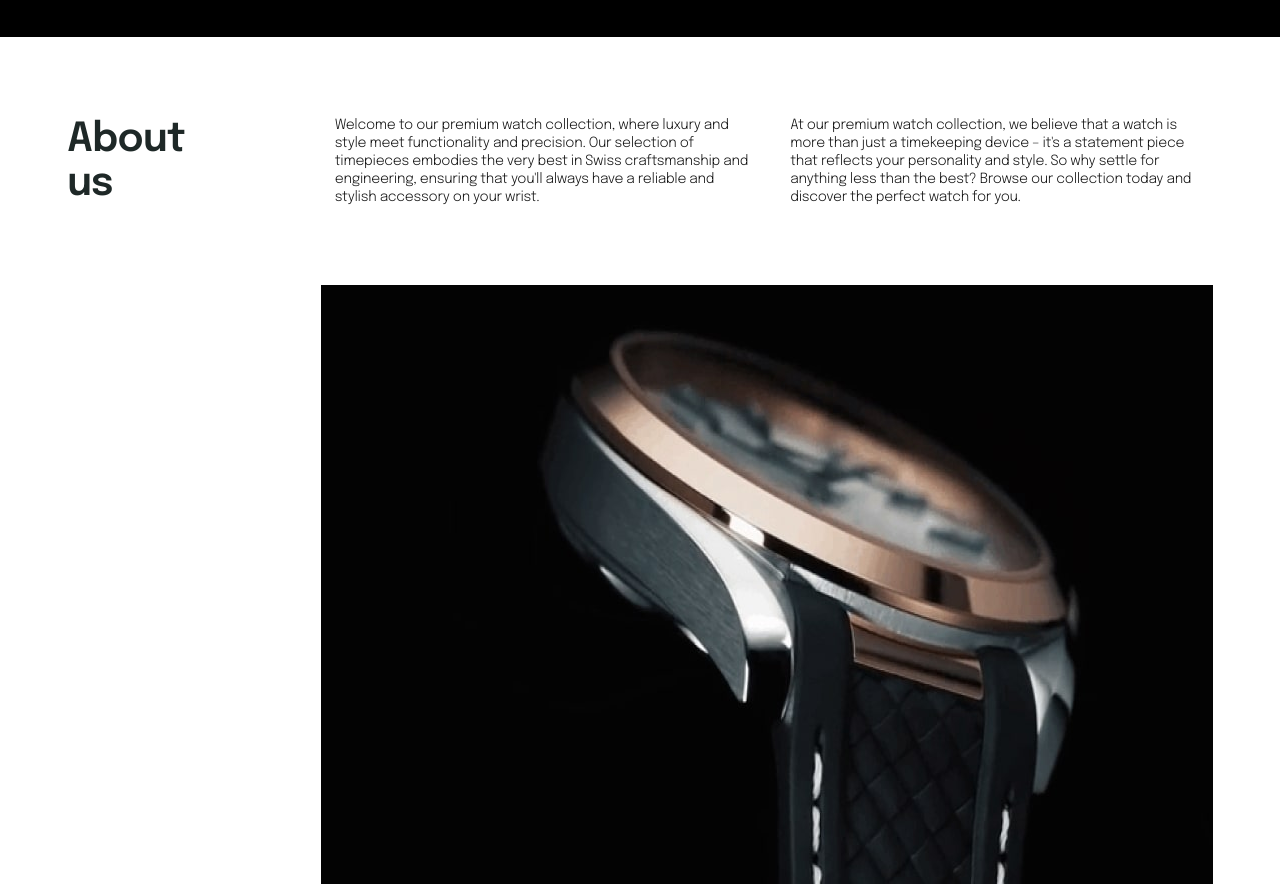
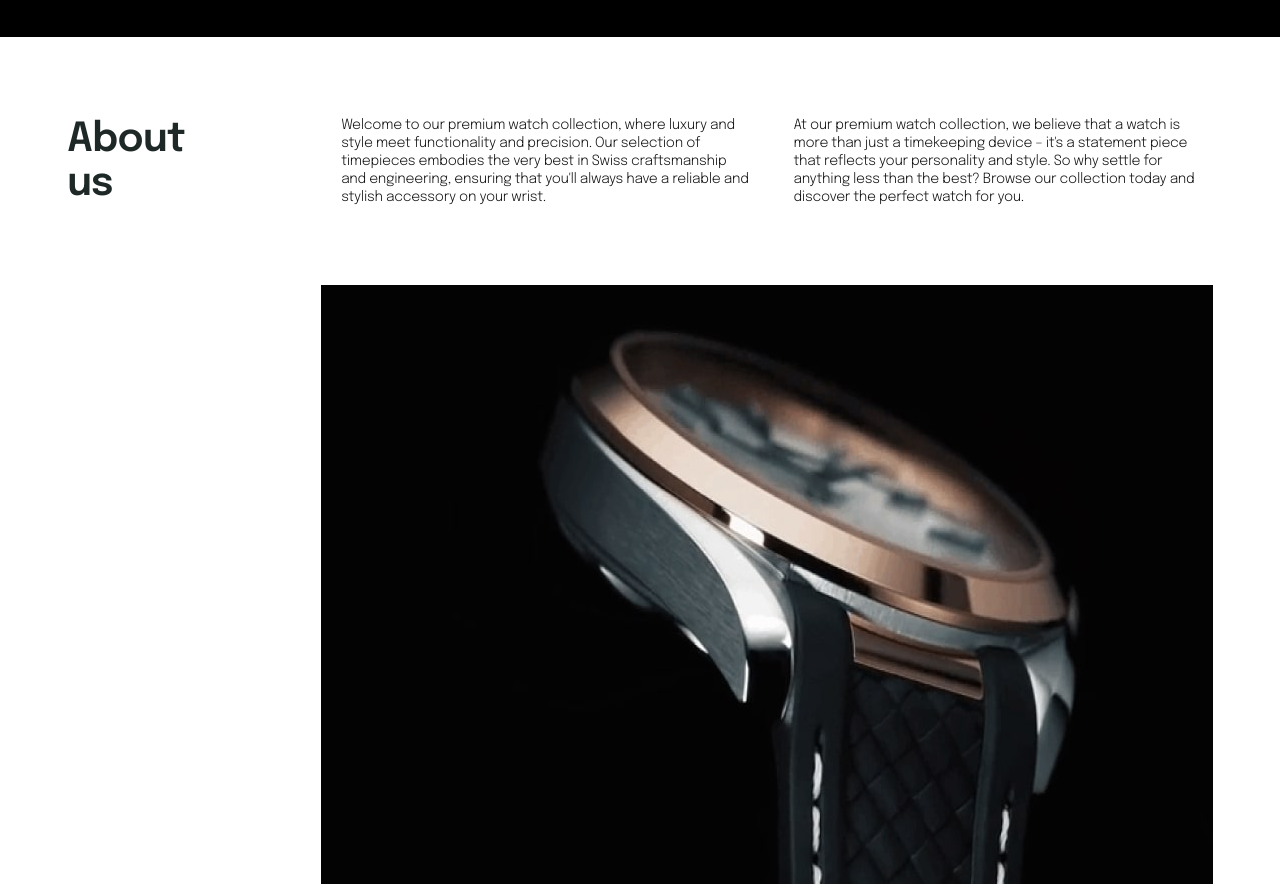
Before and after one commit to Arag0rn/The-Watch-Spot, a website built with Vite: page src/index.html in a window 1280 px wide. Shown: the part 1086-1973 px from the top of the page. Built offline with nearby package versions, Linux system fonts and the light colour scheme.

Commit message:
added files

```diff
--- a/src/css/aboutus.css
+++ b/src/css/aboutus.css
@@ -14,6 +14,13 @@ margin-bottom: 40px;
 color: #1E2827;
     }
 
+    .about-discription {
+        display: flex;
+        gap: 20px;
+        flex-direction: column;
+    }
+
+
     .about-text {
         font-family:'epiloguelight';
 font-style: normal;
@@ -27,7 +34,6 @@ color: #141414;
     .about-txt {
         display: flex;
 flex-direction: column;
-gap: 20px;
     }
 
     .animated-gif {
@@ -48,7 +54,7 @@ background: url(/img/about-gif.jpg);
     .gif-button {
         background-image: url(/img/about-gif.jpg);
         background-size: cover;
-        width: 335px;
+        width: 100%;
         height: 365px;
         border: none;
         outline: none;
@@ -79,6 +85,10 @@ background: url(/img/about-gif.jpg);
         margin-right: 40px;
 font-size: 40px;
 line-height: 1.1;
+    }
+
+    .about-discription {
+        flex-direction: row;
     }
 
     .about-txt {
@@ -134,9 +144,10 @@ background: url(/img/about-tab-gif.jpg);
 
 }
 
-.about-txt {
+.about-discription {
     gap: 40px;
 }
+
 
 .about-text {
     max-width: 439px;
--- a/src/partials/aboutus.html
+++ b/src/partials/aboutus.html
@@ -2,8 +2,10 @@
     <div class="container">
         <div class="about-txt">
 <h2 class="about-head">About us</h2>
+<div class="about-discription">
 <p class="about-text">Welcome to our premium watch collection, where luxury and style meet functionality and precision. Our selection of timepieces embodies the very best in Swiss craftsmanship and engineering, ensuring that you'll always have a reliable and stylish accessory on your wrist.</p>
 <p class="about-text">At our premium watch collection, we believe that a watch is more than just a timekeeping device – it's a statement piece that reflects your personality and style. So why settle for anything less than the best? Browse our collection today and discover the perfect watch for you.</p>
+</div>
 </div>
 <div class="animated-gif">
   <button class="gif-button"></button>
```
